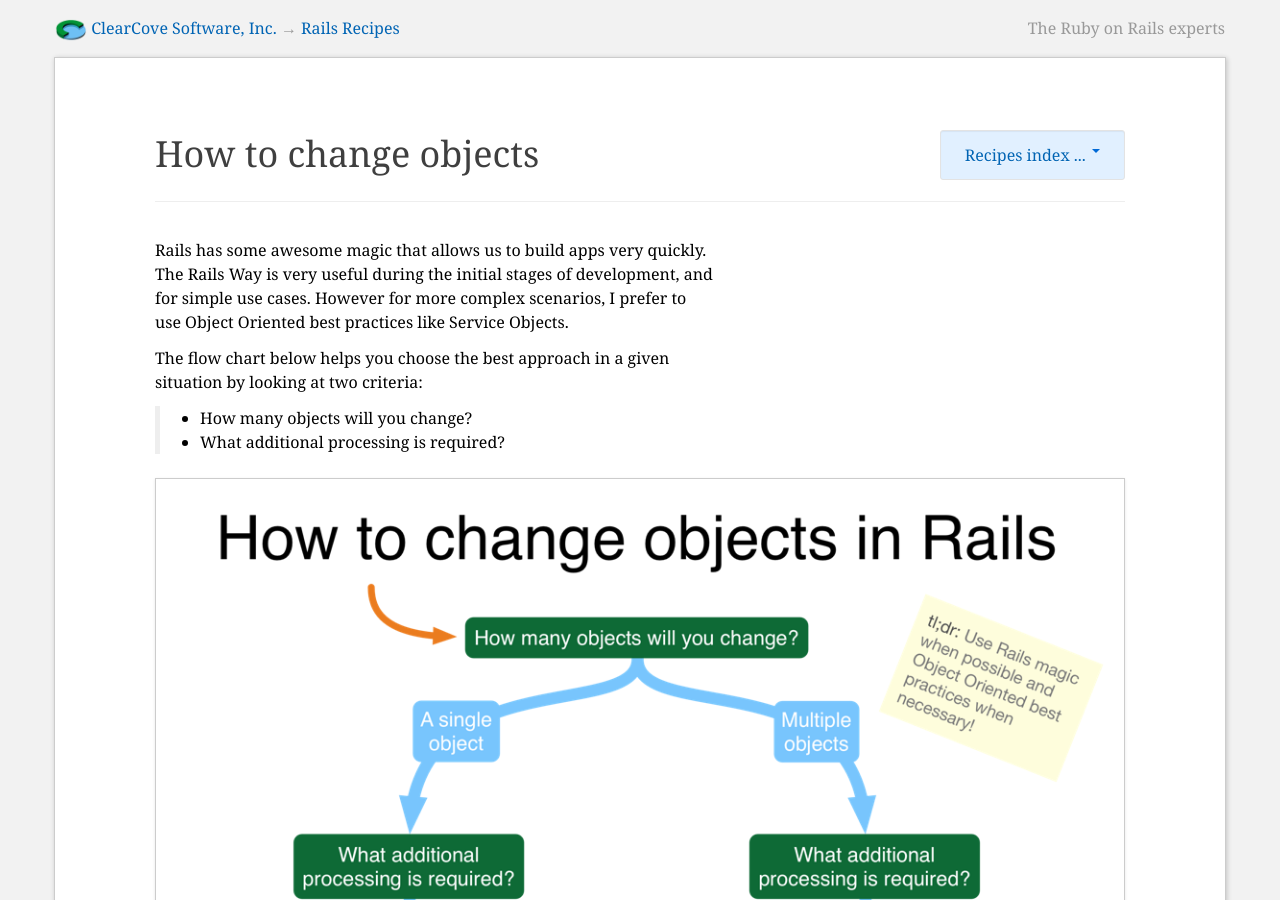
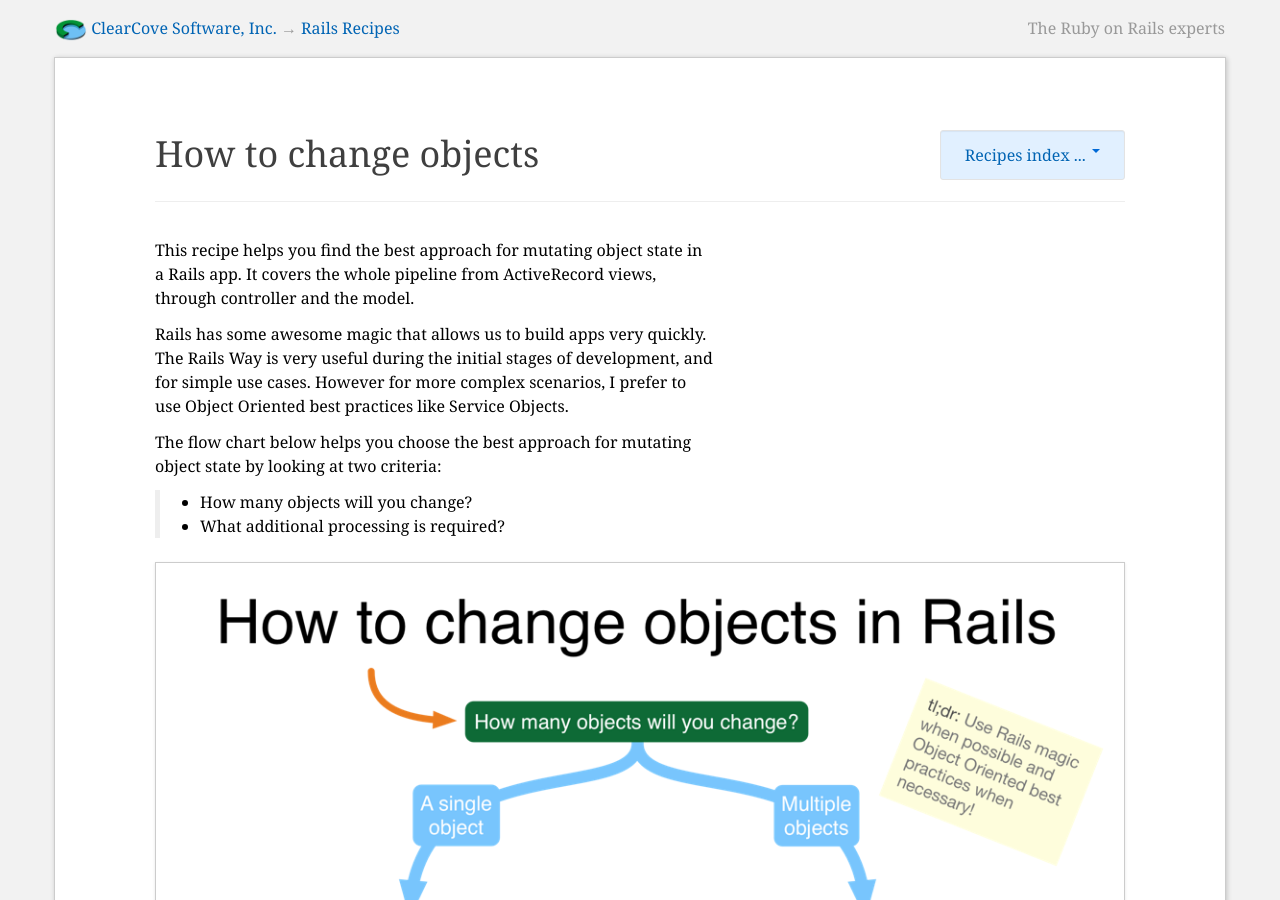
Before and after one commit to jhund/rails-recipes, a Jekyll site: the page built from pages/how_to_change_objects.md, in a window 1280 px wide and 900 px high. Built offline with Jekyll 4.4.1, drawn with Linux system fonts in a browser that asks for light colours; Markdown is read by kramdown in place of the engine named in the settings; some of the changed text lies outside the part shown.

Commit message:
Updated recipe based on feedback from karmacrash @ reddit.

```diff
--- a/pages/how_to_change_objects.md
+++ b/pages/how_to_change_objects.md
@@ -8,13 +8,16 @@ nav_id: how_to_change_objects
   <h2>How to change objects</h2>
 </div>
 
+This recipe helps you find the best approach for mutating object state in a Rails
+app. It covers the whole pipeline from ActiveRecord views, through controller and
+the model.
 
 Rails has some awesome magic that allows us to build apps very quickly. The Rails
 Way is very useful during the initial stages of development, and for simple
 use cases. However for more complex scenarios, I prefer to use Object Oriented
 best practices like Service Objects.
 
-The flow chart below helps you choose the best approach in a given situation
+The flow chart below helps you choose the best approach for mutating object state
 by looking at two criteria:
 
 > * How many objects will you change?
@@ -246,13 +249,14 @@ More information on Service Objects:
 * [Service Objects: What They Are, and When to Use Them](http://stevelorek.com/service-objects.html).
 * [Service classes as an alternative to observers/callbacks](http://solnic.eu/2012/07/09/single-responsibility-principle-on-rails-explained.html)
 
-Other scenarios to consider
------------------
+Related concepts
+----------------
 
 * How to handle AR touch `updated_at` column on `belongs_to`
 * Isolate ActiveRecord for fast tests.
 * Message queues for asynchronous workers.
-* outcome.rb for complex return values
+* State machines
+* Outcome.rb for complex return values
 * Is there any place for `after_...` AR callbacks? Are they a code smell?
 
 Further reading
```
